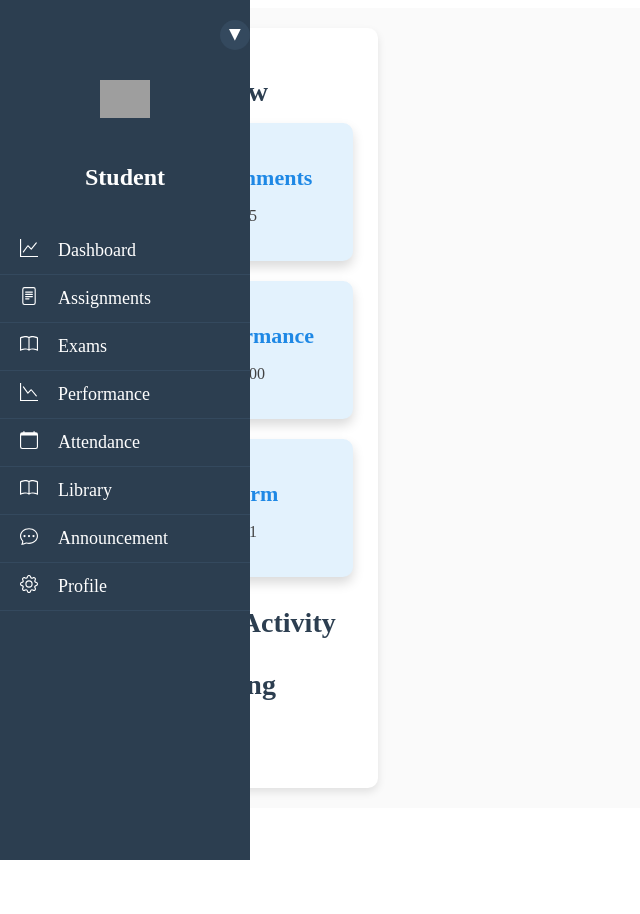
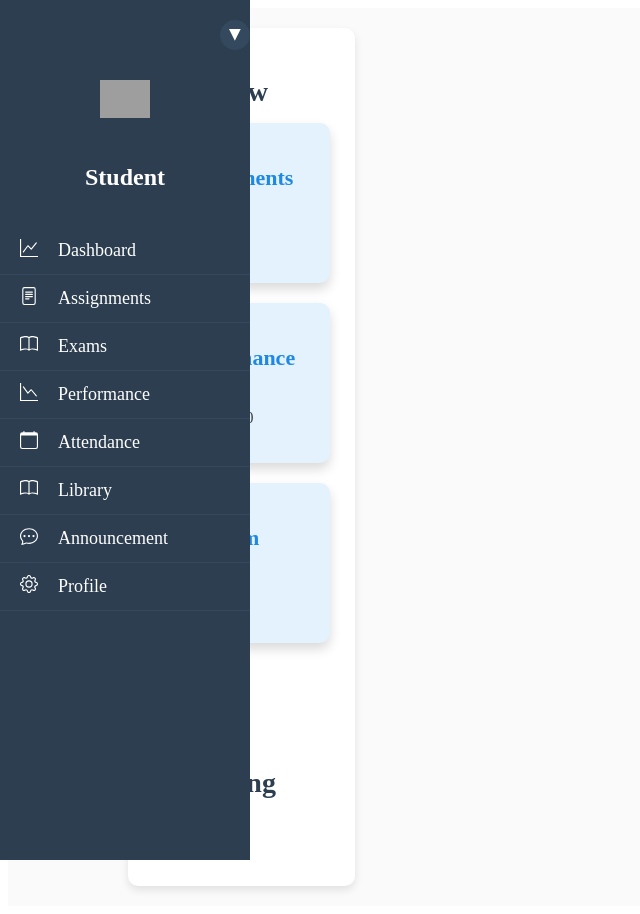
Before and after one commit to Anagha-lin/AMPS-school-mgt-system, a React (Vite) app in the folder Frontend/: page /student/dashboard in a window 1280 px wide. Shown: the whole page, without its empty margins (0-640 px from the left). Before the commit the page ends 816 px from the top, so only its background shows below. Built offline with nearby package versions, Linux system fonts and the light colour scheme; grey boxes are pictures that could not be loaded.

Commit message:
dashboard

```diff
--- a/Frontend/src/styles/DashboardStyles.js
+++ b/Frontend/src/styles/DashboardStyles.js
@@ -57,12 +57,13 @@
 `;
 
 export const CardContainer = styled.div`
-  display: grid;
-  grid-template-columns: repeat(auto-fit, minmax(200px, 1fr));
+  display: flex;
+  flex-wrap: wrap; /* Allows items to wrap if needed */
   gap: 20px;
+  justify-content: space-between;
 
   @media screen and (max-width: 768px) {
-    grid-template-columns: 1fr; /* Stacks cards on smaller screens */
+    flex-direction: column; /* Stacks cards vertically on smaller screens */
   }
 `;
 
@@ -74,6 +75,7 @@
   transition: transform 0.3s ease, background-color 0.3s ease;
   cursor: pointer;
   text-align: center;
+  flex: 1; /* Cards take equal width */
 
   &:hover {
     transform: translateY(-8px); /* Lift effect */
@@ -82,10 +84,16 @@
 `;
 
 export const CardTitle = styled.h3`
+  display: inline-block; /* Ensures titles are horizontally aligned */
   font-size: 22px; /* Slightly larger for better emphasis */
-  margin-bottom: 12px;
+  margin-right: 15px; /* Adds spacing between card titles */
   color: #1e88e5; /* Blue text */
   font-weight: bold;
+
+  @media screen and (max-width: 768px) {
+    display: block; /* Stacks titles vertically on smaller screens */
+    margin-right: 0;
+  }
 `;
 
 export const CardContent = styled.p`
```
